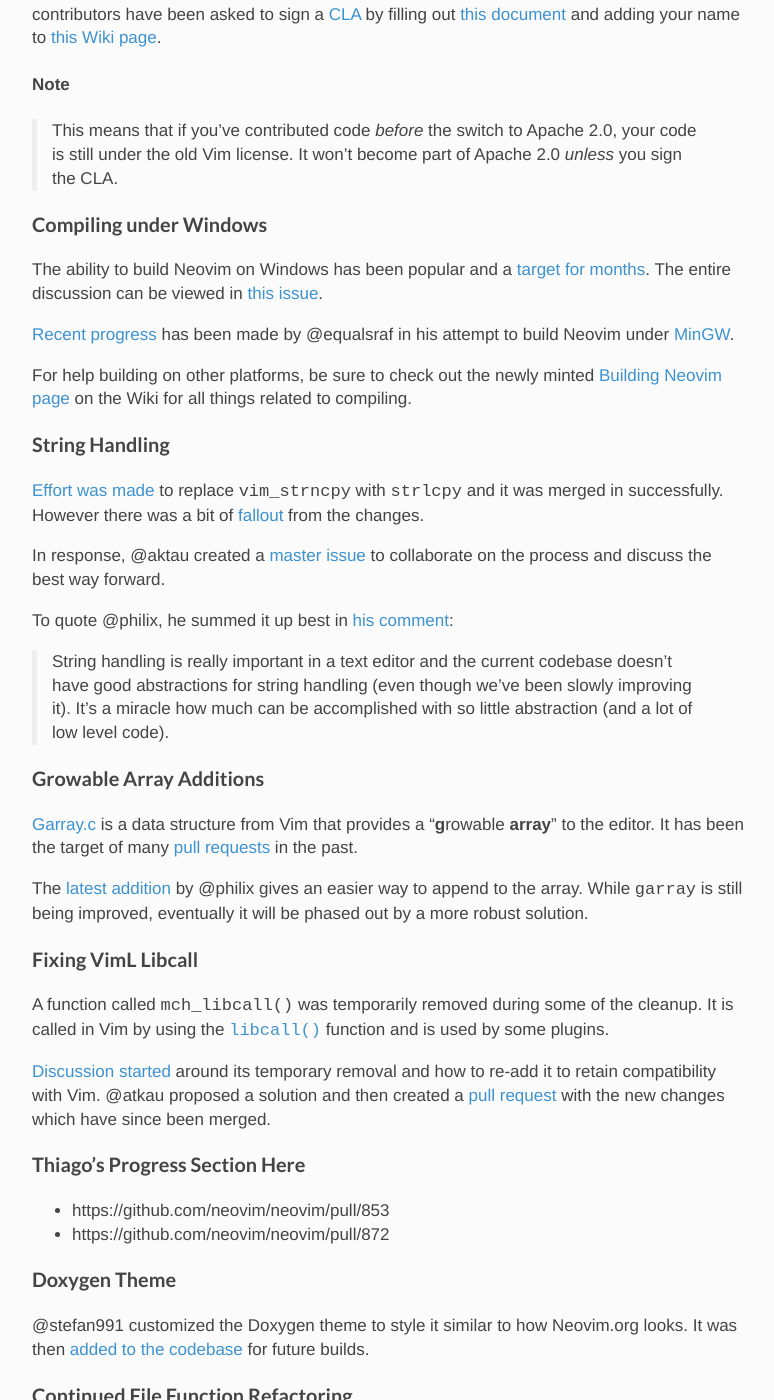
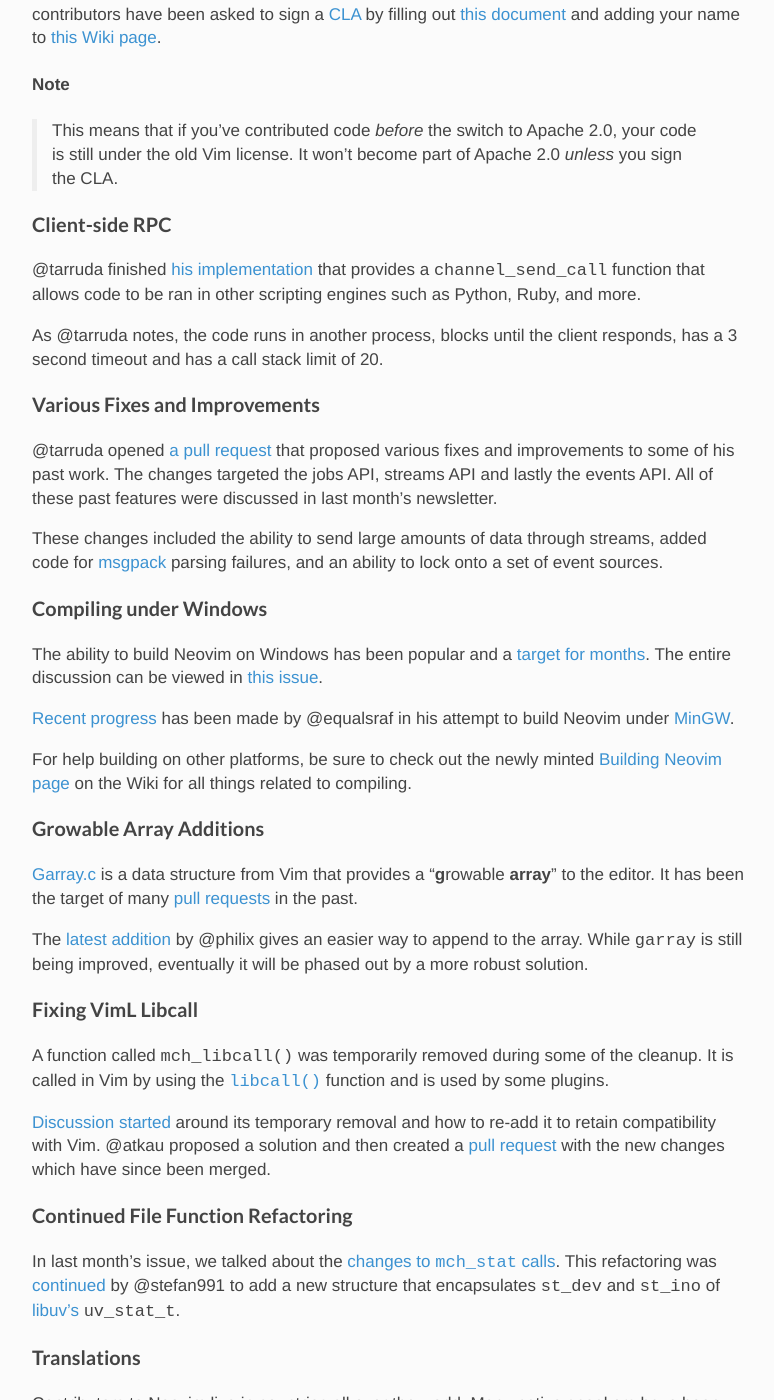
Before and after one commit to neovim/neovim.github.io, a Jekyll site: the page built from _posts/2014-07-04-july-newsletter.md, in a window 1280 px wide and 1400 px high, scrolled down 975 px. Shown: the whole window, without its empty margins (32-806 px from the left). Built offline with Jekyll 4.4.1, drawn with Linux system fonts in a browser that asks for light colours; nearby versions of some CDN libraries; comment, search, counter and statistics services are not loaded; some of the changed text lies outside the part shown.

Commit message:
Finish @tarruda's section in the newsletter
Also sections and add some links. in the newsletter

Also sections and add some links.

```diff
--- a/_posts/2014-07-04-july-newsletter.md
+++ b/_posts/2014-07-04-july-newsletter.md
@@ -47,6 +47,26 @@
 > your code is still under the old Vim license. It won't become part of Apache 2.0
 > *unless* you sign the CLA.
 
+### Client-side RPC
+
+@tarruda finished [his implementation][client-pr] that provides a
+`channel_send_call` function that allows code to be ran in other scripting
+engines such as Python, Ruby, and more.
+
+As @tarruda notes, the code runs in another process, blocks until the client
+responds, has a 3 second timeout and has a call stack limit of 20.
+
+### Various Fixes and Improvements
+
+@tarruda opened [a pull request][various-pr] that proposed various fixes and
+improvements to some of his past work. The changes targeted the jobs API,
+streams API and lastly the events API. All of these past features were discussed
+in last month's newsletter.
+
+These changes included the ability to send large amounts of data through
+streams, added code for [msgpack][various-msgpack] parsing failures, and an
+ability to lock onto a set of event sources.
+
 ### Compiling under Windows
 
 The ability to build Neovim on Windows has been popular and a [target for
@@ -59,22 +79,6 @@
 For help building on other platforms, be sure to check out the newly minted
 [Building Neovim page][windows-building] on the Wiki for all things related to
 compiling.
-
-### String Handling
-
-[Effort was made][string-strncpy] to replace `vim_strncpy` with `strlcpy` and
-it was merged in successfully. However there was a bit of
-[fallout][string-fallout] from the changes.
-
-In response, @aktau created a [master issue][string-master] to collaborate on
-the process and discuss the best way forward.
-
-To quote @philix, he summed it up best in [his comment][string-comment]:
-
-> String handling is really important in a text editor and the current codebase
-> doesn't have good abstractions for string handling (even though we've been
-> slowly improving it). It's a miracle how much can be accomplished with so
-> little abstraction (and a lot of low level code).
 
 ### Growable Array Additions
 
@@ -97,16 +101,6 @@
 created a [pull request][libcall-fix] with the new changes which have since been
 merged.
 
-### Thiago's Progress Section Here
-
-- https://github.com/neovim/neovim/pull/853
-- https://github.com/neovim/neovim/pull/872
-
-### Doxygen Theme
-
-@stefan991 customized the Doxygen theme to style it similar to how Neovim.org
-looks. It was then [added to the codebase][docs-theme] for future builds.
-
 ### Continued File Function Refactoring
 
 In last month's issue, we talked about the [changes to `mch_stat`
@@ -123,6 +117,27 @@
 [German][translation-german] and [Brazilian Portuguese][translation-pt-br]. With
 others like [Spanish][translation-spanish] and [Swedish][translation-swedish] in
 the works.
+
+### Doxygen Theme
+
+@stefan991 customized the Doxygen theme to style it similar to how Neovim.org
+looks. It was then [added to the codebase][docs-theme] for future builds.
+
+### String Handling
+
+[Effort was made][string-strncpy] to replace `vim_strncpy` with `strlcpy` and
+it was merged in successfully. However there was a bit of
+[fallout][string-fallout] from the changes.
+
+In response, @aktau created a [master issue][string-master] to collaborate on
+the process and discuss the best way forward.
+
+To quote @philix, he summed it up best in [his comment][string-comment]:
+
+> String handling is really important in a text editor and the current codebase
+> doesn't have good abstractions for string handling (even though we've been
+> slowly improving it). It's a miracle how much can be accomplished with so
+> little abstraction (and a lot of low level code).
 
 ## Shape of Things to Come
 
@@ -148,18 +163,19 @@
 
 If you an experienced developer or inexperienced but wanting to learn, visit the
 [GitHub repo][info-github] and check out the [README][info-readme],
-[CONTRIBUTING][info-contrib] guide, and finally the [Wiki][info-wiki] to learn more.
+[CONTRIBUTING][info-contrib] guide, and finally the [Wiki][info-wiki] to learn
+more.
 
 There are plenty of opportunities to help out and plenty of things to do.
 
 ## That's a Wrap
 
-Do you have any feedback or suggestions regarding this first newsletter? Feel
+Do you have any feedback or suggestions regarding this second newsletter? Feel
 free to reach out through the [Neovim Twitter][info-twitter].
 
 Also be sure to subscribe to the [RSS feed][info-rss] to stay up-to-date on what is
-happening in the Neovim world. The next newsletter will be released the first
-Friday of August.
+happening in the Neovim world. The next newsletter will be released around the
+first Friday of August.
 
 Until next time. `:wq`
 
@@ -206,3 +222,6 @@
 [libcall-docs]: http://vimdoc.sourceforge.net/htmldoc/eval.html#libcall()
 [libcall-discussion]: https://github.com/neovim/neovim/issues/795
 [libcall-fix]: https://github.com/neovim/neovim/pull/802
+[client-pr]: https://github.com/neovim/neovim/pull/872
+[various-pr]: https://github.com/neovim/neovim/pull/853
+[various-msgpack]: http://msgpack.org/
```
